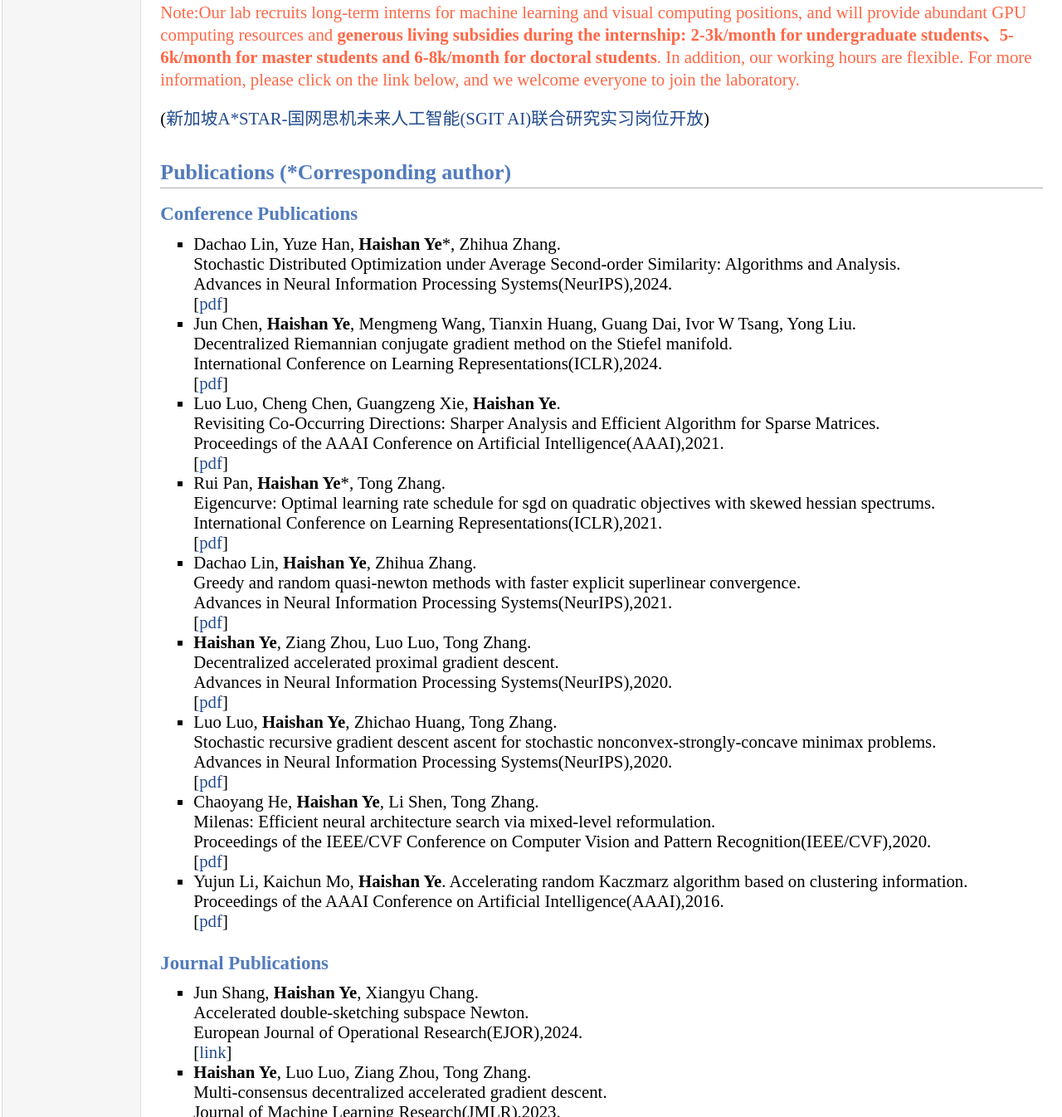
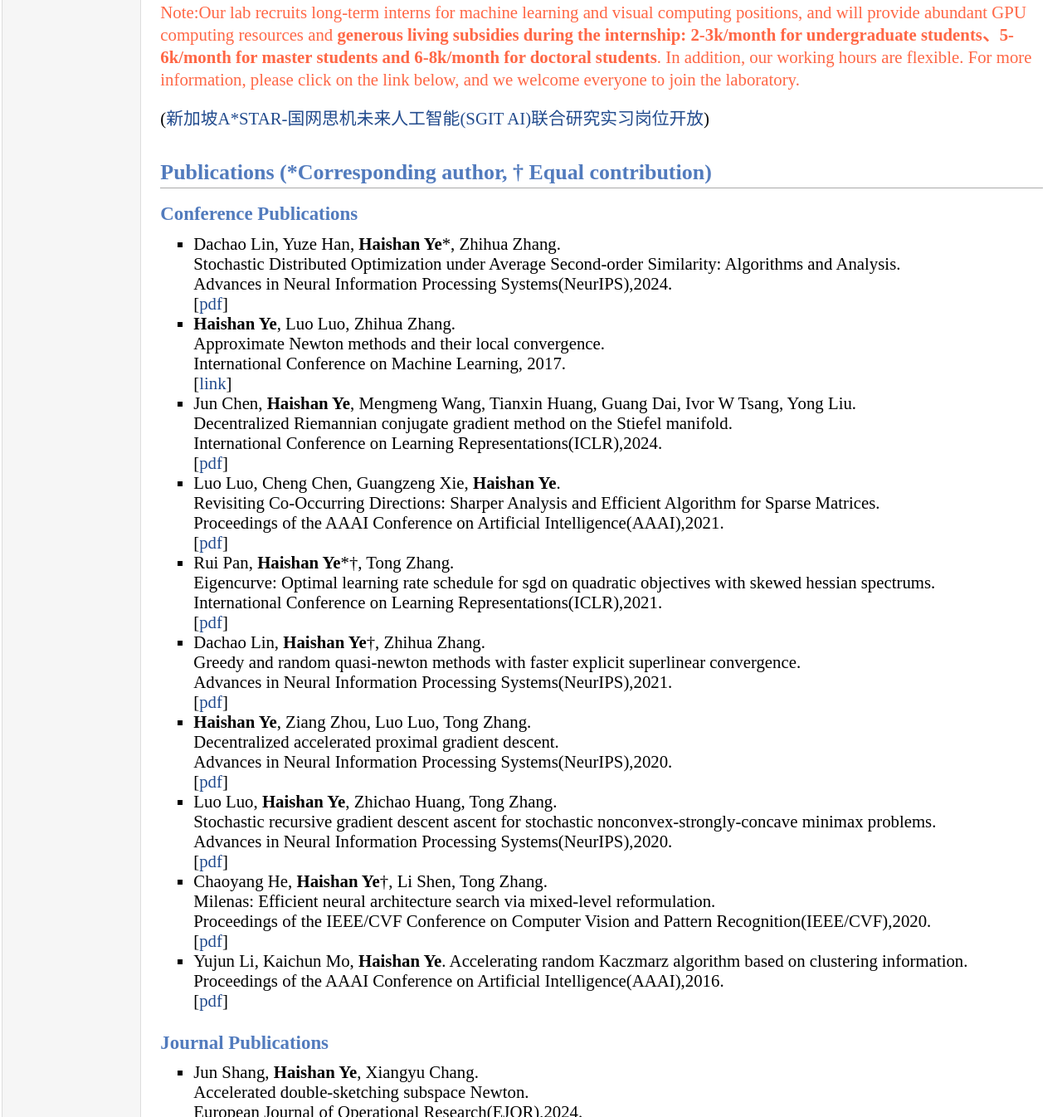
Before and after one commit to haishanye/haishanye.github.io, a plain HTML site: page index.html in a window 1280 px wide. Shown: the part 535-1881 px from the top of the page at 83% size. Drawn offline with Linux system fonts and the light colour scheme.

Commit message:
adding equal contribution

```diff
--- a/index.html
+++ b/index.html
@@ -47,7 +47,7 @@
                 (<a href="https://mp.weixin.qq.com/s/SKu28m2KTalcFBjO6wRCnA">新加坡A*STAR-国网思机未来人工智能(SGIT AI)联合研究实习岗位开放</a>)
 
 
-            <h2>Publications (*Corresponding author)
+            <h2>Publications (*Corresponding author, † Equal contribution)
             </h2>
 
             <h3>Conference Publications
@@ -57,6 +57,11 @@
                     Stochastic Distributed Optimization under Average Second-order Similarity: Algorithms and Analysis.<br>
                     Advances in Neural Information Processing Systems(NeurIPS),2024.<br>
                     [<a href="https://arxiv.org/pdf/2304.07504.pdf">pdf</a>]
+                </li>
+				<li><b>Haishan Ye</b>, Luo Luo, Zhihua Zhang.<br>
+                    Approximate Newton methods and their local convergence.<br>
+                     International Conference on Machine Learning, 2017.<br>
+                    [<a href="https://proceedings.mlr.press/v70/ye17a.html">link</a>]
                 </li>
                 <li>Jun Chen, <b>Haishan Ye</b>, Mengmeng Wang, Tianxin Huang, Guang Dai, Ivor W Tsang, Yong Liu.<br>
                     Decentralized Riemannian conjugate gradient method on the Stiefel manifold.<br>
@@ -68,12 +73,12 @@
                     Proceedings of the AAAI Conference on Artificial Intelligence(AAAI),2021.<br>
                     [<a href="https://arxiv.org/pdf/2009.02553.pdf">pdf</a>]
                 </li>
-                <li>Rui Pan, <b>Haishan Ye</b>*, Tong Zhang.<br>
+                <li>Rui Pan, <b>Haishan Ye</b>*†, Tong Zhang.<br>
                     Eigencurve: Optimal learning rate schedule for sgd on quadratic objectives with skewed hessian spectrums.<br>
                     International Conference on Learning Representations(ICLR),2021.<br>
                     [<a href="https://arxiv.org/pdf/2110.14109.pdf">pdf</a>]
                 </li>
-                <li>Dachao Lin, <b>Haishan Ye</b>, Zhihua Zhang.<br>
+                <li>Dachao Lin, <b>Haishan Ye</b>†, Zhihua Zhang.<br>
                     Greedy and random quasi-newton methods with faster explicit superlinear convergence.<br>
                     Advances in Neural Information Processing Systems(NeurIPS),2021.<br>
                     [<a href="https://proceedings.neurips.cc/paper_files/paper/2021/file/347665597cbfaef834886adbb848011f-Paper.pdf">pdf</a>]
@@ -88,7 +93,7 @@
                     Advances in Neural Information Processing Systems(NeurIPS),2020.<br>
                     [<a href="https://proceedings.neurips.cc/paper_files/paper/2020/file/ecb47fbb07a752413640f82a945530f8-Paper.pdf">pdf</a>]
                 </li>
-                <li>Chaoyang He, <b>Haishan Ye</b>, Li Shen, Tong Zhang.<br>
+                <li>Chaoyang He, <b>Haishan Ye</b>†, Li Shen, Tong Zhang.<br>
                     Milenas: Efficient neural architecture search via mixed-level reformulation.<br>
                     Proceedings of the IEEE/CVF Conference on Computer Vision and Pattern Recognition(IEEE/CVF),2020.<br>
                     [<a href="https://arxiv.org/pdf/2003.12238.pdf">pdf</a>]
```
